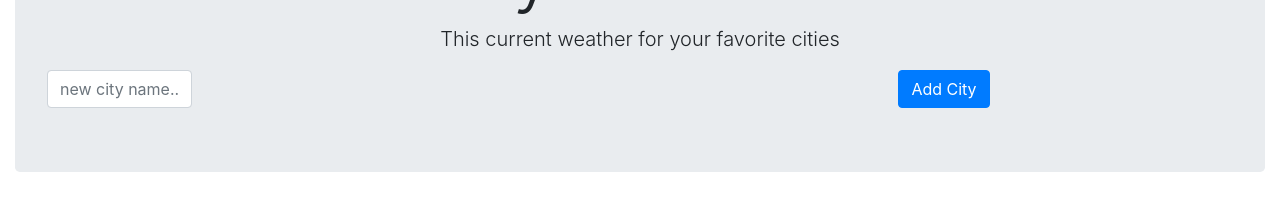
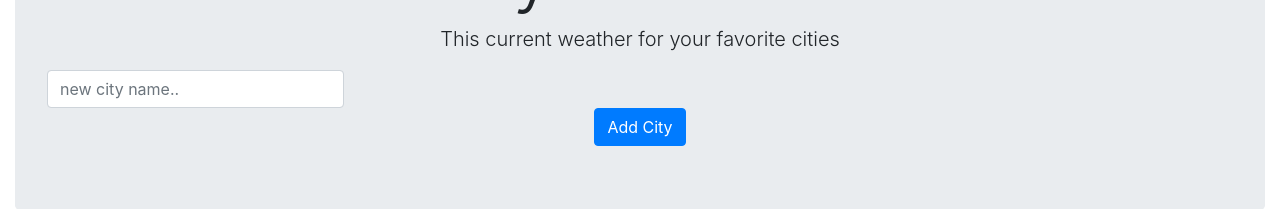
Before and after one commit to yjorozco/full-stack-react-app-tutorial, a React (Create React App) app in the folder client/: page / in a window 1280 px wide. Shown: the part 190-399 px from the top of the page. Built offline with nearby package versions, Linux system fonts and the light colour scheme; no server answers.

Commit message:
make it better

```diff
--- a/client/src/App.js
+++ b/client/src/App.js
@@ -98,11 +98,8 @@ export default class App extends Component {
                       onChange={this.handleInputChange}
                     />
 
+                    <Button color="primary" onClick={this.handleAddCity}>Add City</Button>
 
-
-                </Col>
-                <Col>
-                  <Button color="primary" onClick={this.handleAddCity}>Add City</Button>
                 </Col>
               </Row>
             </Jumbotron>
```
